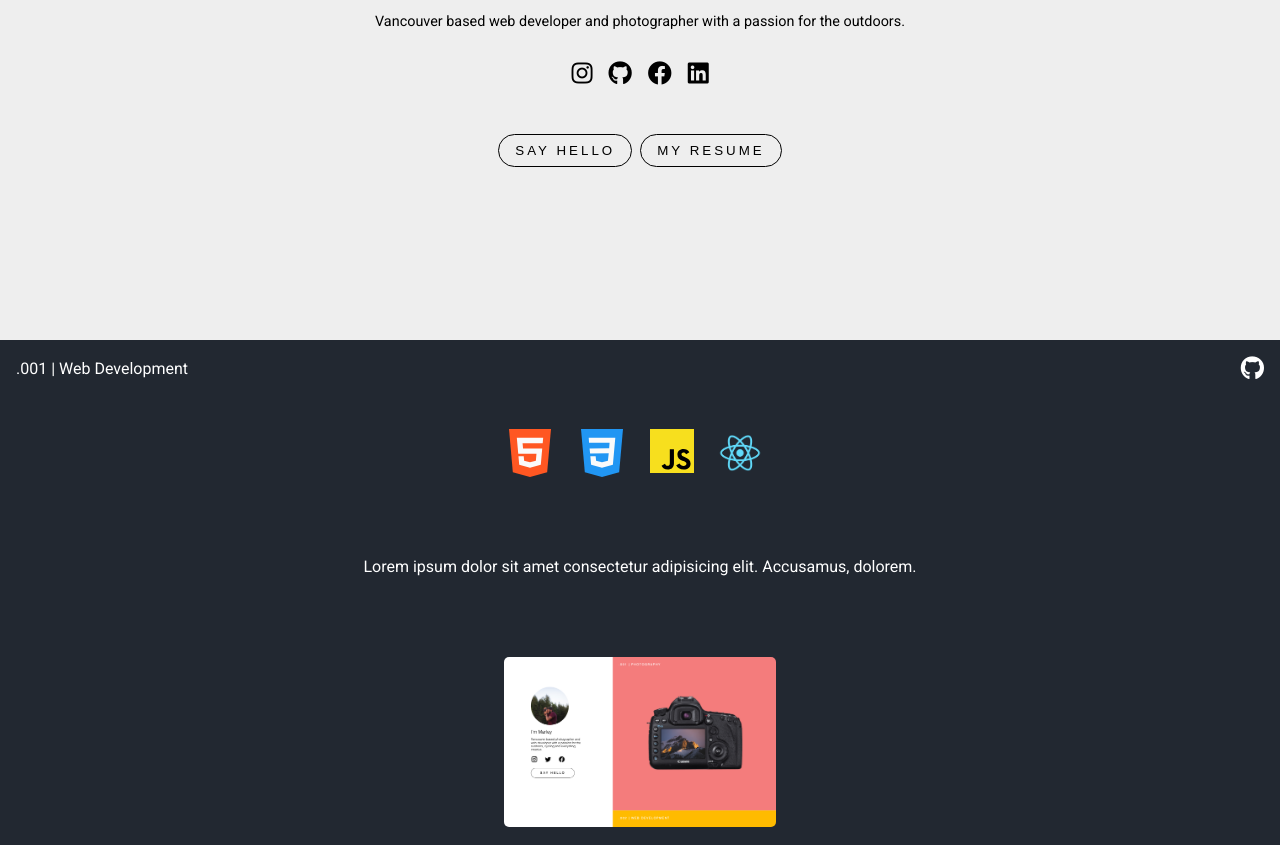
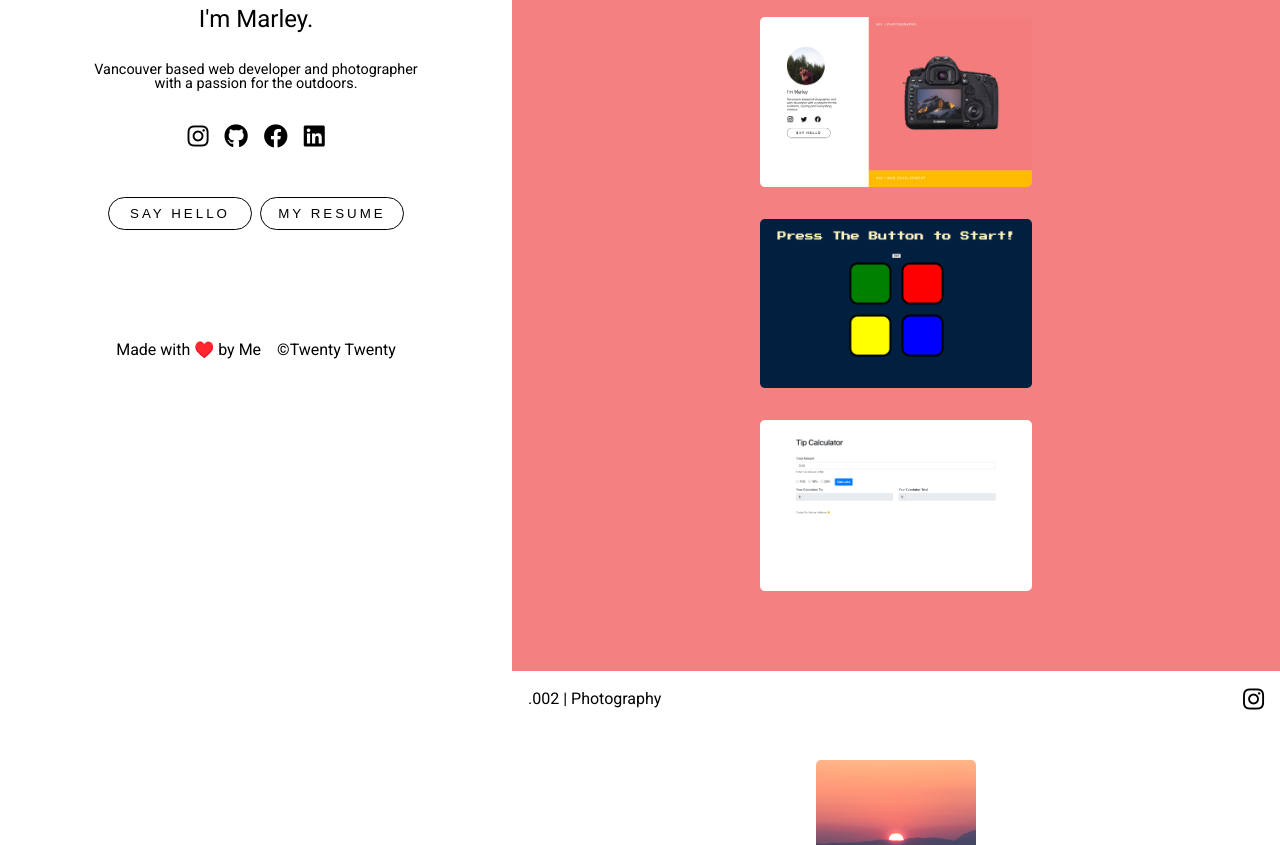
Before and after one commit to marleyanthony/portfolio-v4, a React (Create React App) app: page / in a window 1280 px wide. Shown: the part 300-1145 px from the top of the page. Built offline with nearby package versions, Linux system fonts and the light colour scheme.

Commit message:
mobile stying for home page, mobile and photo

```diff
--- a/src/components/Footer.jsx
+++ b/src/components/Footer.jsx
@@ -4,7 +4,7 @@ const Footer = () => {
   return (
     <footer className="footer">
       <div className="footer__content-wrapper">
-        <h1 className="footer__content">Made with ♥️ by Me</h1>
+        <h1 className="footer__content">Made with <span role="img" aria-label="heart">♥️</span> by Me</h1>
         <h2 className="footer__content-year">Twenty Twenty</h2>
       </div>
       <div className="footer__socials-wrapper">
--- a/src/components/HomeAbout.jsx
+++ b/src/components/HomeAbout.jsx
@@ -33,6 +33,10 @@ const HomeAbout = () => {
           <button className="home-about__btn home-about__btn--hello">Say Hello</button>
           <button className="home-about__btn home-about__btn--resume">My Resume</button>
         </div>
+        <div className="home-about__footer-content-wrapper">
+          <h1 className="home-about__footer-content">Made with <span role="img" aria-label="heart">♥️</span> by Me</h1>
+          <h2 className="home-about__footer-content-year">&copy;Twenty Twenty</h2>
+        </div>
       </div>
     </>
   )
--- a/src/components/HomePage.jsx
+++ b/src/components/HomePage.jsx
@@ -8,11 +8,15 @@ import Footer from './Footer';
 const HomePage = () => {
   return (
     <div className="home-page">
-      <HomeAbout />
-      <Web />
-      <Photo />
-      <Mobile />
-      <Footer />
+      <div className="home-page__about-wrapper">
+        <HomeAbout />
+      </div>
+      <div className="home-page__scroll-wrapper">
+        <Web />
+        <Photo />
+        <Mobile />
+        <Footer />
+      </div>
     </div>
   )
 }
--- a/src/components/Mobile.jsx
+++ b/src/components/Mobile.jsx
@@ -4,7 +4,7 @@ const Mobile = () => {
   return (
     <div className="mobile">
       <div className="mobile__header-wrapper">
-        <h1 className="mobile__header">.001 | Mobile Development</h1>
+        <h1 className="mobile__header">.003 | Mobile Development</h1>
         <a href="https://github.com/marleyanthony" target="_blank" className="mobile__socials-icon" rel="noopener noreferrer">
           <i className="fab fa-instagram"></i>
         </a>
--- a/src/components/Photo.jsx
+++ b/src/components/Photo.jsx
@@ -7,7 +7,7 @@ const Photo = () => {
   return (
     <div className="photo">
       <div className="photo__header-wrapper">
-        <h1 className="photo__header">.001 | Photography</h1>
+        <h1 className="photo__header">.002 | Photography</h1>
         <a href="https://github.com/marleyanthony" target="_blank" className="photo__socials-icon" rel="noopener noreferrer">
           <i className="fab fa-instagram"></i>
         </a>
--- a/src/styles/app.css
+++ b/src/styles/app.css
@@ -65,7 +65,20 @@ input {
           align-items: center;
   text-align: center;
   padding: 4rem 2rem;
-  background-color: #eeeeee;
+}
+
+@media (min-width: 768px) {
+  .home-about {
+    height: 100vh;
+    width: 40vw;
+    position: fixed;
+  }
+}
+
+@media (min-width: 1280px) {
+  .home-about {
+    padding: 7rem 2rem;
+  }
 }
 
 .home-about__img {
@@ -98,6 +111,30 @@ input {
   margin-right: 1rem;
 }
 
+@media (min-width: 768px) {
+  .home-about__btn-wrapper {
+    display: -webkit-box;
+    display: -ms-flexbox;
+    display: flex;
+    -webkit-box-orient: vertical;
+    -webkit-box-direction: normal;
+        -ms-flex-direction: column;
+            flex-direction: column;
+  }
+}
+
+@media (min-width: 1280px) {
+  .home-about__btn-wrapper {
+    -webkit-box-orient: unset;
+    -webkit-box-direction: unset;
+        -ms-flex-direction: unset;
+            flex-direction: unset;
+    -webkit-box-align: center;
+        -ms-flex-align: center;
+            align-items: center;
+  }
+}
+
 .home-about__btn {
   background: transparent;
   border: 1px solid #000;
@@ -111,8 +148,66 @@ input {
   margin-right: 0.5rem;
 }
 
+@media (min-width: 768px) {
+  .home-about__btn--hello {
+    margin-bottom: 1.5rem;
+  }
+}
+
+@media (min-width: 1280px) {
+  .home-about__btn--hello {
+    margin-bottom: 0;
+  }
+}
+
+@media (min-width: 768px) {
+  .home-about__btn {
+    width: 9rem;
+  }
+}
+
+.home-about__footer-content-wrapper {
+  display: none;
+}
+
+@media (min-width: 768px) {
+  .home-about__footer-content-wrapper {
+    display: unset;
+    margin-top: 2rem;
+  }
+}
+
+@media (min-width: 1280px) {
+  .home-about__footer-content-wrapper {
+    margin-top: 7rem;
+    display: -webkit-box;
+    display: -ms-flexbox;
+    display: flex;
+  }
+}
+
+@media (min-width: 1280px) {
+  .home-about__footer-content {
+    margin-right: 1rem;
+  }
+}
+
+@media (min-width: 768px) {
+  .home-page {
+    display: -webkit-box;
+    display: -ms-flexbox;
+    display: flex;
+  }
+}
+
+@media (min-width: 768px) {
+  .home-page__about-wrapper {
+    min-width: 40vw;
+  }
+}
+
 .web {
-  background-color: #222831;
+  background-color: #f38181;
   text-align: center;
   padding: 0 0 3rem;
 }
@@ -187,7 +282,7 @@ input {
 }
 
 .photo {
-  background-color: #393e46;
+  background-color: #fff;
   padding: 0 0 2rem;
 }
 
@@ -203,11 +298,13 @@ input {
           align-items: center;
   padding: 1rem;
   color: #fff;
+  color: #000;
 }
 
 .photo__socials-icon {
   color: #fff;
   font-size: 1.5rem;
+  color: #000;
 }
 
 .photo__thumbnails-wrapper {
@@ -268,6 +365,12 @@ input {
   padding: 2rem;
 }
 
+@media (min-width: 768px) {
+  .footer {
+    display: none;
+  }
+}
+
 .footer__content {
   margin-bottom: 2rem;
 }
--- a/src/styles/partials/_footer.scss
+++ b/src/styles/partials/_footer.scss
@@ -4,6 +4,10 @@
   align-items: center;
   text-align: center;
   padding: 2rem;
+
+  @include tablet {
+    display: none;
+  }
 
   &__content {
     margin-bottom: 2rem;
--- a/src/styles/partials/_homeAbout.scss
+++ b/src/styles/partials/_homeAbout.scss
@@ -5,7 +5,16 @@
   align-items: center;
   text-align: center;
   padding: 4rem 2rem;
-  background-color: #eeeeee;
+
+  @include tablet {
+    height: 100vh;
+    width: 40vw;
+    position: fixed;
+  }
+
+  @include desktop {
+    padding: 7rem 2rem;
+  }
 
   &__img {
     height: 10rem;
@@ -39,6 +48,18 @@
     }
   }
 
+  &__btn-wrapper {
+    @include tablet {
+      display: flex;
+      flex-direction: column;
+    }
+
+    @include desktop {
+      flex-direction: unset;
+      align-items: center;
+    }
+  }
+
   &__btn {
     background: transparent;
     border: 1px solid #000;
@@ -49,6 +70,38 @@
 
     &--hello {
       margin-right: 0.5rem;
+
+      @include tablet {
+        margin-bottom: 1.5rem;
+      }
+
+      @include desktop {
+        margin-bottom: 0;
+      }
+    }
+
+    @include tablet {
+      width: 9rem;
+    }
+  }
+
+  &__footer-content-wrapper {
+    display: none;
+
+    @include tablet {
+      display: unset;
+      margin-top: 2rem;
+    }
+
+    @include desktop {
+      margin-top: 7rem;
+      display: flex;
+    }
+  }
+
+  &__footer-content {
+    @include desktop {
+      margin-right: 1rem;
     }
   }
 }
--- a/src/styles/partials/_homePage.scss
+++ b/src/styles/partials/_homePage.scss
@@ -1,3 +1,12 @@
 .home-page {
   // display: flex;
+  @include tablet {
+    display: flex;
+  }
+
+  &__about-wrapper {
+    @include tablet {
+      min-width: 40vw;
+    }
+  }
 }
--- a/src/styles/partials/_photo.scss
+++ b/src/styles/partials/_photo.scss
@@ -4,10 +4,12 @@
 
   &__header-wrapper {
     @include section-header;
+    color: #000;
   }
 
   &__socials-icon {
     @include socials-icon;
+    color: #000;
   }
 
   &__thumbnails-wrapper {
--- a/src/styles/partials/_variables.scss
+++ b/src/styles/partials/_variables.scss
@@ -4,7 +4,7 @@ $desktop-breakpoint: 1280px;
 $widescreen-breakpoint: 1440px;
 
 // colors
-$web-color: #222831;
-$photo-color: #393e46;
+$web-color: #f38181;
+$photo-color: #fff;
 $mobile-color: #00adb5;
-$footer-color: #eeeeee;
+$footer-color: #fff;
```
Also changed, not shown: 1 other file (tests, documents, lock files or other folders).
